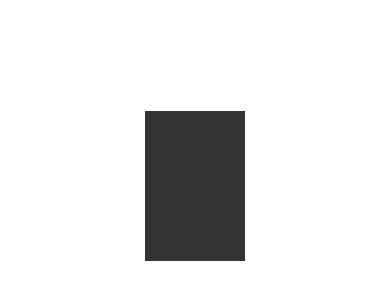
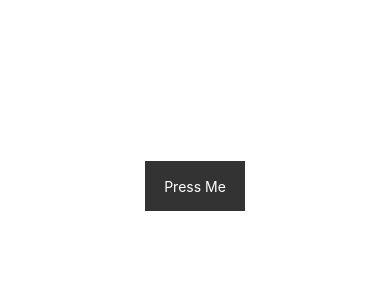
Before and after one commit to ALexander4295502/rn-animation-sample, a React Native app: screen / in a window 390 px wide. Shown: the part 236-536 px from the top of the page. Built offline with nearby package versions, Linux system fonts and the light colour scheme.

Commit message:
add AnimatedSpring component for demo

```diff
--- a/App.js
+++ b/App.js
@@ -6,6 +6,7 @@
 
 import React, { Component } from 'react';
 import AnimatedTiming from './Components/AnimatedTiming';
+import AnimatedSpring from './Components/AnimatedSpring';
 
 export default class App extends Component<{}> {
 
@@ -14,7 +15,7 @@
       height: this.animatedValue
     };
     return (
-      <AnimatedTiming/>
+      <AnimatedSpring/>
     );
   }
 }
--- /dev/null
+++ b/Components/AnimatedSpring.js
@@ -0,0 +1,69 @@
+import React, {Component} from 'react';
+import {
+  StyleSheet,
+  Text,
+  View,
+  TouchableWithoutFeedback,
+  Animated
+} from 'react-native';
+
+export default class AnimatedSpring extends Component {
+
+  constructor(props){
+    super(props);
+  }
+
+  componentWillMount(){
+    this.animatedValue = new Animated.Value(1);
+  }
+
+  handlePressIn(){
+    Animated.spring(this.animatedValue, {
+      toValue: .5,
+    }).start()
+  }
+
+  handlePressOut(){
+    Animated.spring(this.animatedValue, {
+      toValue: 1,
+      friction: 3,
+      tension: 40
+    }).start()
+  }
+
+  render() {
+    const animatedStyle = {
+      transform: [{scale: this.animatedValue}]
+    };
+    return (
+      <View style={styles.container}>
+        <TouchableWithoutFeedback
+          onPressIn={this.handlePressIn.bind(this)}
+          onPressOut={this.handlePressOut.bind(this)}
+        >
+          <Animated.View style={[styles.button, animatedStyle]}>
+            <Text style={styles.text}>Press Me</Text>
+          </Animated.View>
+        </TouchableWithoutFeedback>
+      </View>
+    );
+  }
+}
+
+const styles = StyleSheet.create({
+  container: {
+    flex: 1,
+    justifyContent: 'center',
+    alignItems: 'center',
+  },
+  button : {
+    backgroundColor: '#333',
+    width: 100,
+    height: 50,
+    alignItems: 'center',
+    justifyContent: 'center'
+  },
+  text: {
+    color: '#fff'
+  }
+});
```
